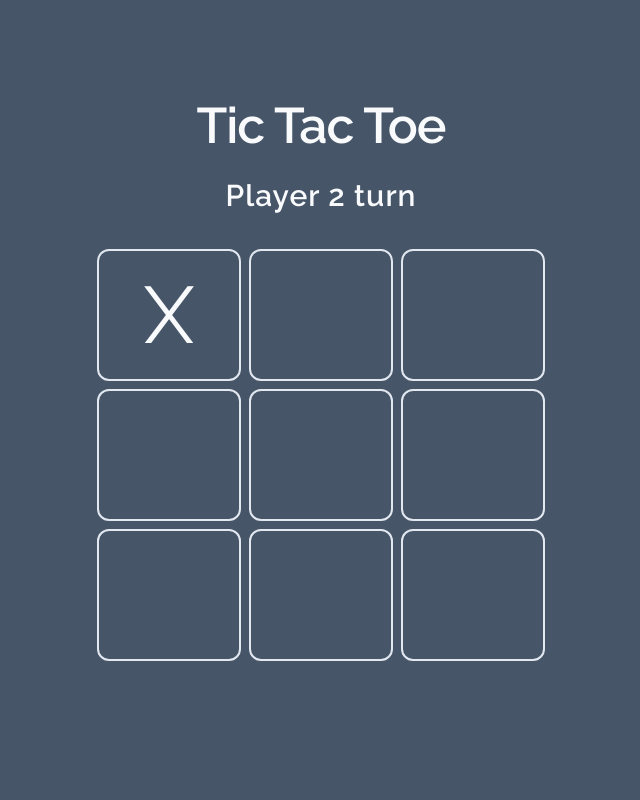
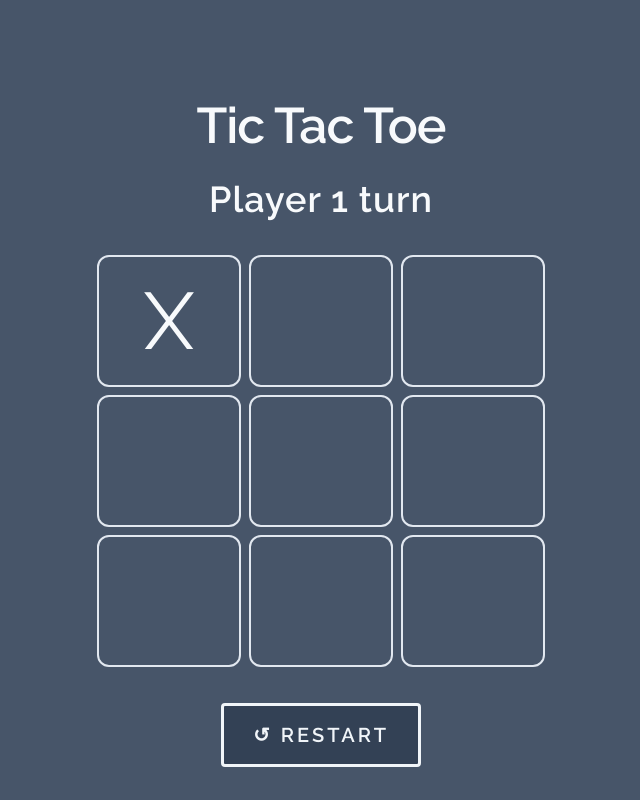
Before and after one commit to hwhuang27/odin-tictactoe, a plain HTML site: page index.html in a window 1280 px wide. Both pictures are taken after a click on the element 488 px from the left and 314 px from the top of the page. Shown: the whole page, without its empty margins (319-959 px from the left). Drawn offline with Linux system fonts and the light colour scheme.

Commit message:
Add win condition logic and restart button

```diff
--- a/css/styles.css
+++ b/css/styles.css
@@ -12,11 +12,19 @@
     color: #f8fafc
 }
 
-.container h4 {
+.text-display {
     text-align: center;
     font-weight: bold;
     color: #f8fafc;
     letter-spacing: 0.1rem;
+}
+
+.winner-display{
+    text-align: center;
+    font-weight: bold;
+    color: #f8fafc;
+    letter-spacing: 0.2rem;
+    margin-top: 24px;
 }
 
 .game-container{
@@ -39,3 +47,29 @@
     height: 128px;
     width: 140px;
 }
+
+.restart-row{
+    display: flex;
+    justify-content: center;
+    align-items: center;
+}
+.restart-btn,
+.restart-btn:focus{
+    display: grid;
+    justify-content: center;
+    align-items: center;
+    background-color: #334155;
+    color: #f1f5f9;
+    border: 3px solid #f1f5f9;
+    font-size: 2rem;
+    letter-spacing: 0.3rem;
+    height: 64px;
+    width: 200px;
+}
+
+.restart-btn:hover{
+    color: #f1f5f9;
+    border: 3px solid #f1f5f9;
+    font-size: 2.2rem;
+
+}
--- a/index.html
+++ b/index.html
@@ -37,10 +37,10 @@
     <div class="row">
       <div class="twelve columns" style="margin-top: 10%">
         <h1>Tic Tac Toe</h1>
-        <h4 class="turn-display">Player 1</h4>
-        <div class="game-container">
-
-        </div>
+        <h3 class="text-display">Player 1 turn</h3>
+        <div class="game-container"></div>
+        <h2 class="winner-display"></h2>
+        <div class="restart-row"><button class="restart-btn">↺ Restart</button></div>
 
       </div>
     </div>
--- a/scripts/main.js
+++ b/scripts/main.js
@@ -11,43 +11,63 @@ const gameBoard = (() => {
 
     const player1 = playerFactory('Player 1', 'X');
     const player2 = playerFactory('Player 2', 'O');
-    let playerTurn = player1;
+    let currentPlayer = player1;
     // const coinFlip = Math.floor(Math.random() * 2 + 1);
     // const startingPlayer = coinFlip === 1 ? player1 : player2;
 
     const getBoard = () => board;
-    const getPlayerTurn = () => playerTurn;
+    const getcurrentPlayer = () => currentPlayer;
+    const isTileEmpty = (tileIndex) => !board[tileIndex] ? true : false;
+    const changeTile = (tileIndex, marker) => board[tileIndex] = marker;
+    const takeTurn = (tileIndex) => {
+        console.log(currentPlayer.name);
+        if(!isTileEmpty(tileIndex))
+            return;
+        else{
+            changeTile(tileIndex, currentPlayer.marker);
+        }
+        checkWinner();
+        console.log('selected tile ' + tileIndex);
+        currentPlayer = currentPlayer === player1 ? player2 : player1;
+
+    };
+    const checkWinner = () => {
+        const marker = currentPlayer.marker;
+
+        if ((board[0] === marker && board[3] === marker && board[6] === marker) ||
+            (board[1] === marker && board[4] === marker && board[7] === marker) ||
+            (board[2] === marker && board[5] === marker && board[8] === marker) ||
+            (board[0] === marker && board[1] === marker && board[2] === marker) ||
+            (board[3] === marker && board[4] === marker && board[5] === marker) ||
+            (board[6] === marker && board[7] === marker && board[8] === marker) ||
+            (board[0] === marker && board[4] === marker && board[8] === marker) ||
+            (board[2] === marker && board[4] === marker && board[6] === marker))
+        {
+            console.log(currentPlayer.name + ' wins');
+
+        }
+        else if (!board.includes('')){
+            console.log('board full - tie');
+
+        }
+    };
+
     const resetBoard = () => {
         for (let index = 0; index < board.length; index++) {
             board[index] = '';
         }
     };
 
-    const isTileEmpty = (tileIndex) => board[tileIndex] ? false : true;
-    const changeTile = (tileIndex, marker) => board[tileIndex] = marker;
-
-    const takeTurn = (tileIndex) => {
-        console.log(playerTurn.name);
-        if(!isTileEmpty(tileIndex)){
-            return;
-        }
-        else{
-            changeTile(tileIndex, playerTurn.marker);
-        }
-
-        playerTurn = playerTurn === player1 ? player2 : player1;
-        console.log('selected tile ' + tileIndex);
-    };
-
     return {
         getBoard,
-        getPlayerTurn,
-        resetBoard,
+        getcurrentPlayer,
         isTileEmpty,
         changeTile,
-        takeTurn };
+        takeTurn,
+        checkWinner,
+        resetBoard
+     };
 })();
-
 
 const displayController = (() => {
     const game_container = document.querySelector('.game-container');
@@ -75,11 +95,10 @@ const displayController = (() => {
             const tile = tiles[index];
             tile.textContent = board[index];
         }
-        turn_display.textContent = gameBoard.getPlayerTurn().name + " turn";
+        turn_display.textContent = gameBoard.getcurrentPlayer().name + " turn";
     };
 
     return { initializeBoard, displayBoard};
 })();
 
 displayController.initializeBoard();
-displayController.displayBoard();
```
Also changed, not shown: 1 other file.
